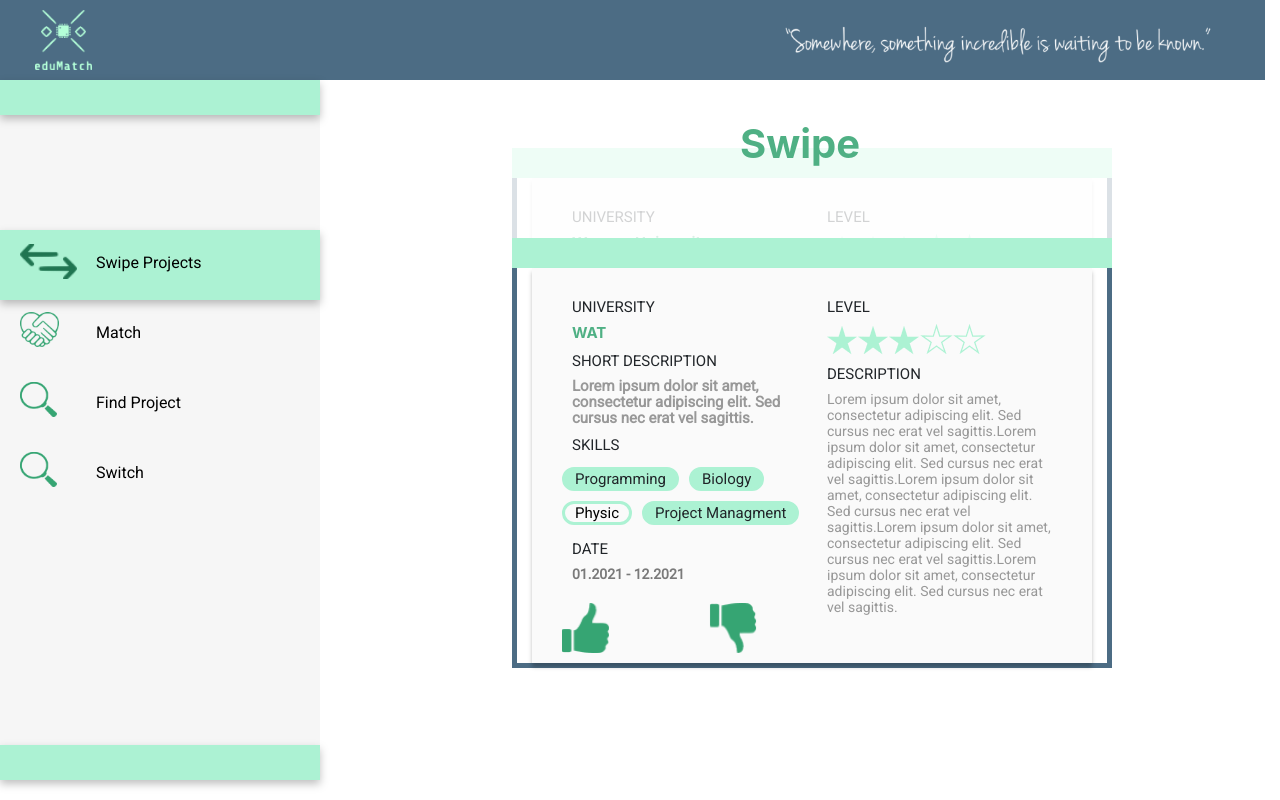
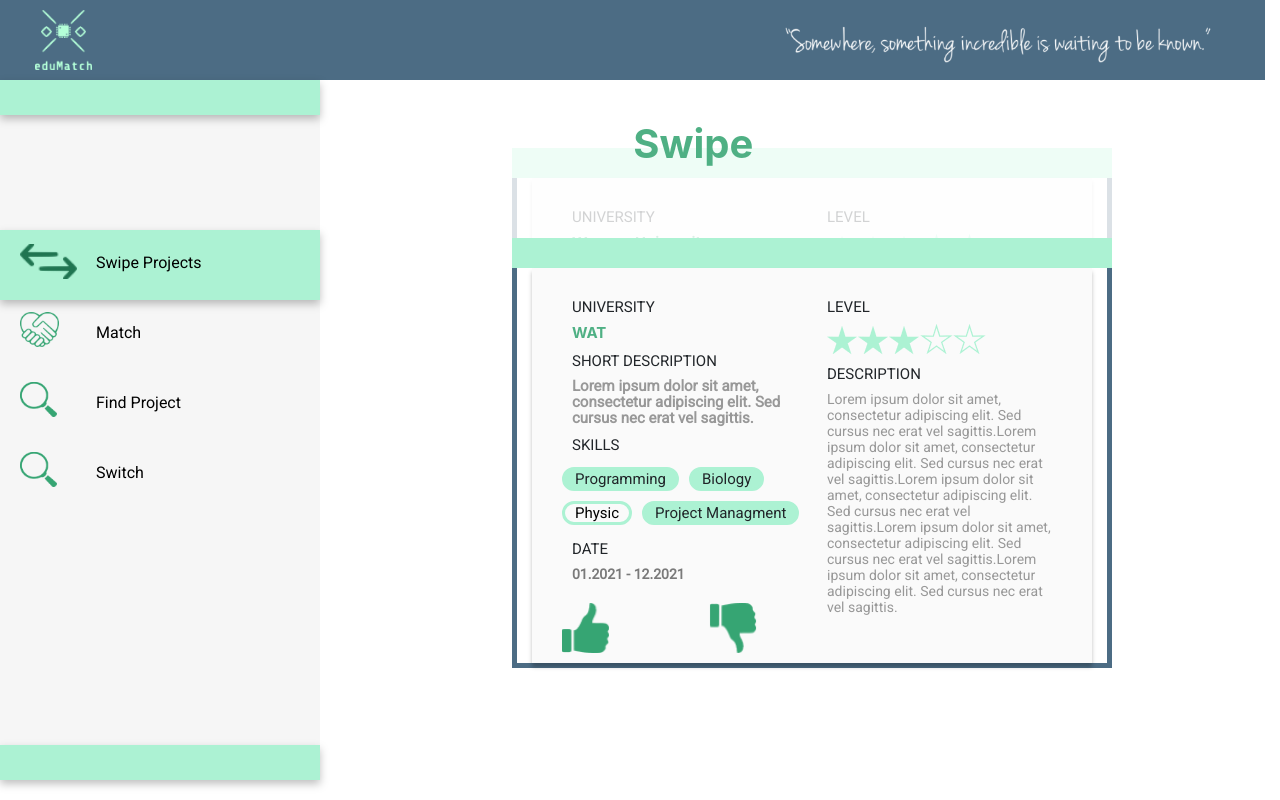
Before and after one commit to KrukowskiJ/EDUHACK2021---UniNetwork, a React (Create React App) app: page / in a window 1280 px wide. Built offline with nearby package versions, Linux system fonts and the light colour scheme.

Commit message:
wip changes

```diff
--- a/src/App.js
+++ b/src/App.js
@@ -20,11 +20,10 @@ function App() {
       <TopMenu />
       <Container fluid={true} >
         <Row>
-          <Col md={3} style = {{padding: 0}}>
+          <Col xs={3} style={{ padding: 0 }}>
             <LeftMenu />
           </Col>
-          <Col>
-
+          <Col xs={7}>
             <div className="container">
               <Route exact path="/" component={Swipe} />
               <Route path="/projects" component={ProjectList} />
--- a/src/index.css
+++ b/src/index.css
@@ -1,13 +1,14 @@
 body {
   margin: 0;
-  font-family: -apple-system, BlinkMacSystemFont, 'Segoe UI', 'Roboto', 'Oxygen',
-    'Ubuntu', 'Cantarell', 'Fira Sans', 'Droid Sans', 'Helvetica Neue',
+  font-family: -apple-system, BlinkMacSystemFont, "Segoe UI", "Roboto", "Oxygen",
+    "Ubuntu", "Cantarell", "Fira Sans", "Droid Sans", "Helvetica Neue",
     sans-serif;
   -webkit-font-smoothing: antialiased;
   -moz-osx-font-smoothing: grayscale;
+  overflow: hidden;
 }
 
 code {
-  font-family: source-code-pro, Menlo, Monaco, Consolas, 'Courier New',
+  font-family: source-code-pro, Menlo, Monaco, Consolas, "Courier New",
     monospace;
 }
```
